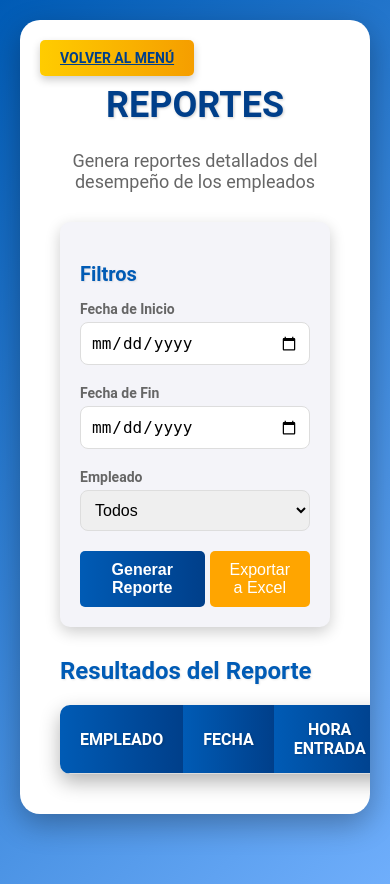
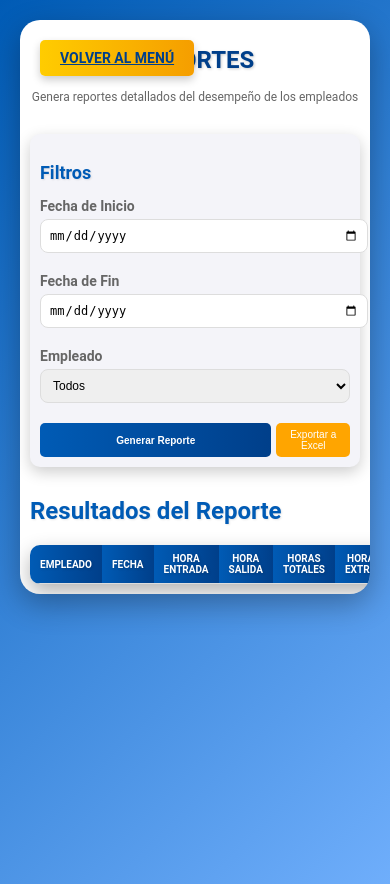
Before and after one commit to TheFive40/L_H-Web-Software, a Flask app: page /admin/reports in a window 390 px wide. Run offline with Flask 3, Linux system fonts and the light colour scheme; the visitor is signed in with stand-in values (Sample User, id 1); lists and menus that the app fills with data are empty; some libraries are stand-ins or nearby versions.

Commit message:
Reports.css Responsive

```diff
--- a/static/css/home/panel/admin/Reports.css
+++ b/static/css/home/panel/admin/Reports.css
@@ -282,3 +282,110 @@ table {
     background-color: #0056b3;
     color: #fff;
 }
+@media (max-width: 1024px) {
+    .main-container {
+        padding: 30px;
+        width: 95%;
+    }
+    .title {
+        font-size: 30px;
+    }
+    .subtitle {
+        font-size: 16px;
+    }
+    .filters {
+        padding: 15px;
+    }
+    .filters h3 {
+        font-size: 18px;
+    }
+    .filter-group input, .filter-group select {
+        font-size: 14px;
+    }
+    table th, table td {
+        font-size: 14px;
+        padding: 12px 15px;
+    }
+    .btn-filter, .btn-export {
+        font-size: 14px;
+        padding: 10px 15px;
+    }
+}
+
+@media (max-width: 768px) {
+    .main-container {
+        padding: 20px;
+        width: 100%;
+    }
+    .filters {
+        flex-wrap: wrap;
+        gap: 10px;
+    }
+    .filter-group {
+        width: 100%;
+    }
+    .filter-group input, .filter-group select {
+        width: 100%;
+        font-size: 12px;
+    }
+    table {
+        font-size: 12px;
+    }
+    table th, table td {
+        padding: 10px 12px;
+    }
+    .btn-filter, .btn-export {
+        font-size: 12px;
+        padding: 8px 12px;
+    }
+}
+
+@media (max-width: 480px) {
+    .main-container {
+        padding: 10px;
+    }
+    .title {
+        font-size: 24px;
+    }
+    .subtitle {
+        font-size: 12px;
+    }
+    .filters {
+        padding: 10px;
+        gap: 5px;
+    }
+    .filter-group input, .filter-group select {
+        padding: 8px;
+    }
+    table th, table td {
+        font-size: 10px;
+        padding: 8px 10px;
+    }
+    .btn-filter, .btn-export {
+        font-size: 10px;
+        padding: 6px 10px;
+    }
+    .pagination-button {
+        font-size: 10px;
+        padding: 5px 8px;
+    }
+}
+
+@media (orientation: landscape) and (max-height: 500px) {
+    .main-container {
+        padding: 10px;
+    }
+    .filters {
+        flex-direction: row;
+        flex-wrap: wrap;
+        gap: 5px;
+    }
+    .filter-group {
+        flex: 1;
+        min-width: 45%;
+    }
+    .btn-filter, .btn-export {
+        font-size: 12px;
+        padding: 8px 10px;
+    }
+}
```
